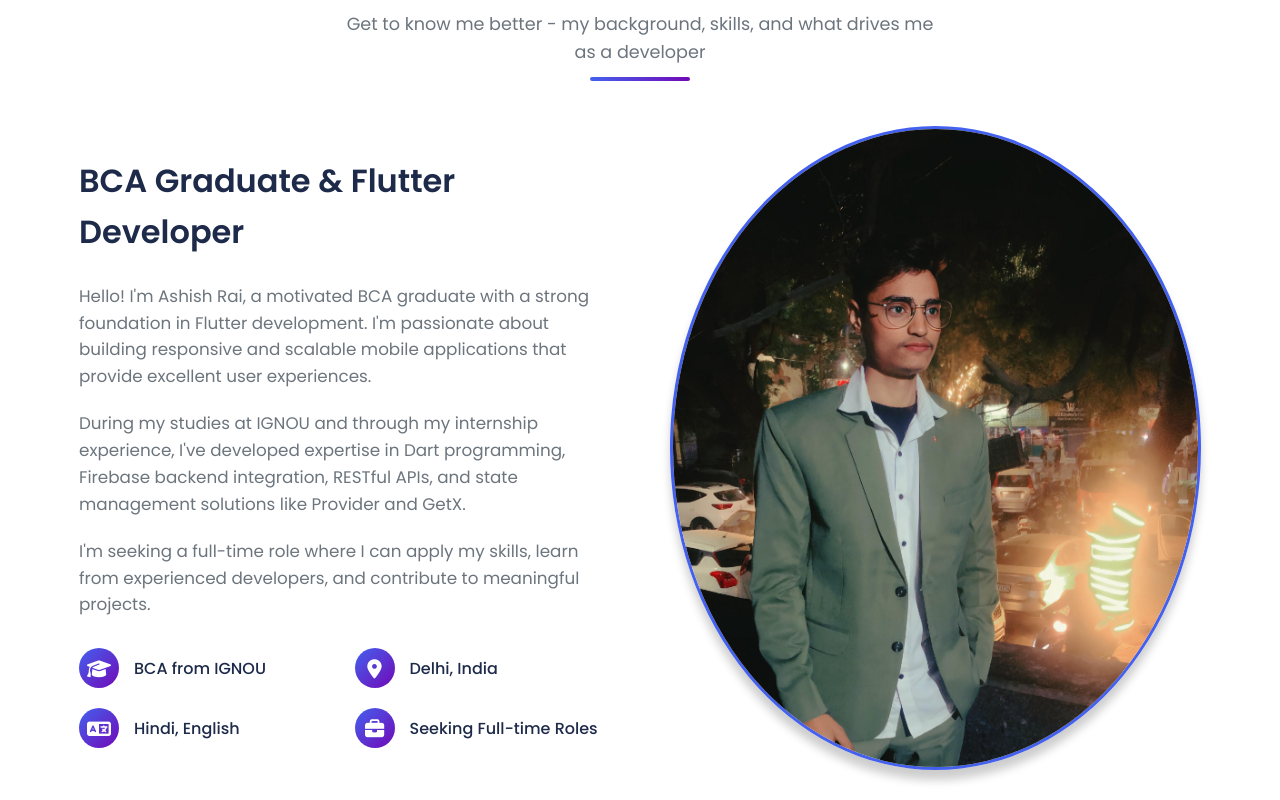
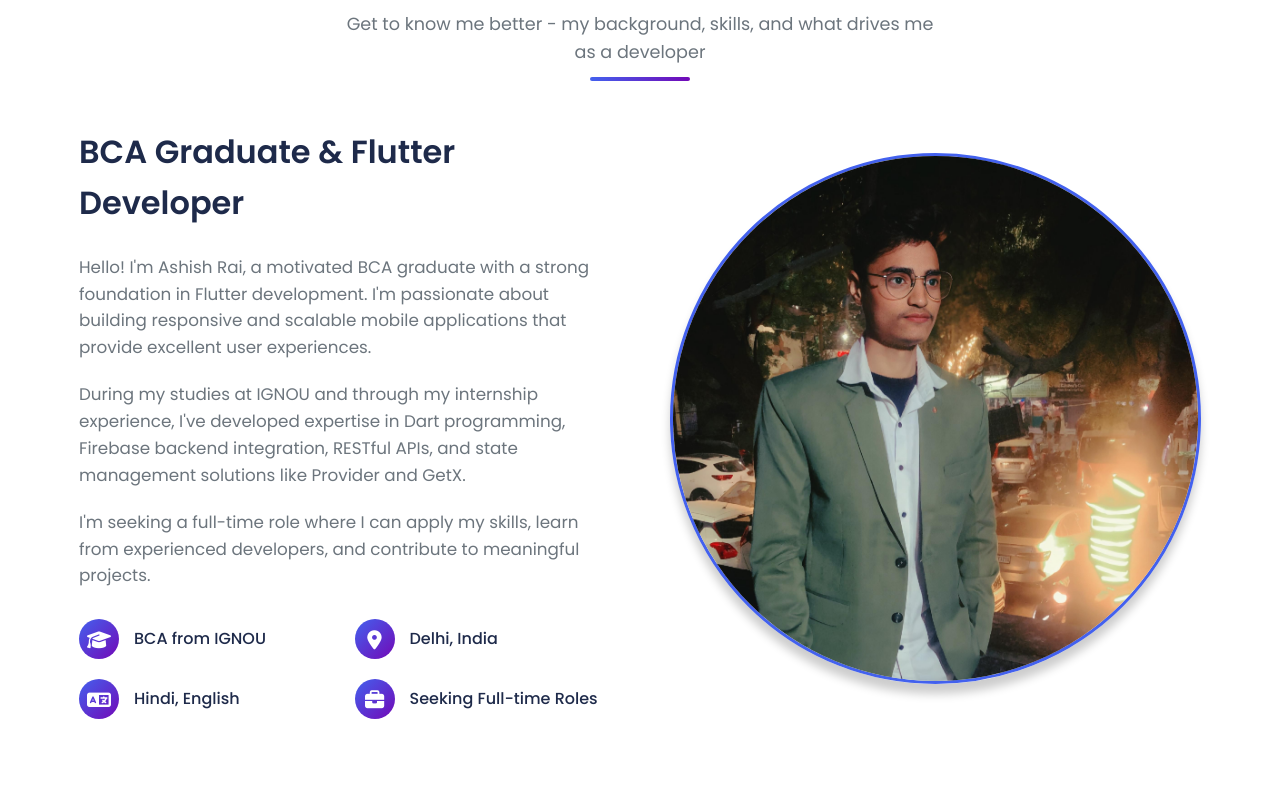
Before and after one commit to ashishrai78/Portfolio, a plain HTML site: page index.html in a window 1280 px wide. Shown: the part 840-1640 px from the top of the page. Drawn offline with Linux system fonts and the light colour scheme.

Commit message:
Update index.html
final fix the image problem

```diff
--- a/index.html
+++ b/index.html
@@ -305,8 +305,10 @@
         }
 
         .about-image img {
-            max-width: 100%;
-            border-radius: 20px;
+            width: 100%;
+            aspect-ratio: 1/1;
+            object-fit: cover;
+            border-radius: 50%;
             box-shadow: 0 20px 40px rgba(0, 0, 0, 0.1);
             transition: transform 0.3s ease;
         }
@@ -936,7 +938,7 @@
                 </div>
             </div>
             <div class="about-image">
-                <img src="dp.jpeg" alt="Ashish Rai" style="border-radius: 100%; object-fit: cover; border: 3px solid #4361EE; box-shadow: 0 10px 10px rgba(0, 0, 0, 0.2);">
+                <img src="dp.jpeg" alt="Ashish Rai" style="object-fit: cover; border: 3px solid #4361EE; box-shadow: 0 10px 10px rgba(0, 0, 0, 0.2);">
             </div>
         </div>
     </div>
```
